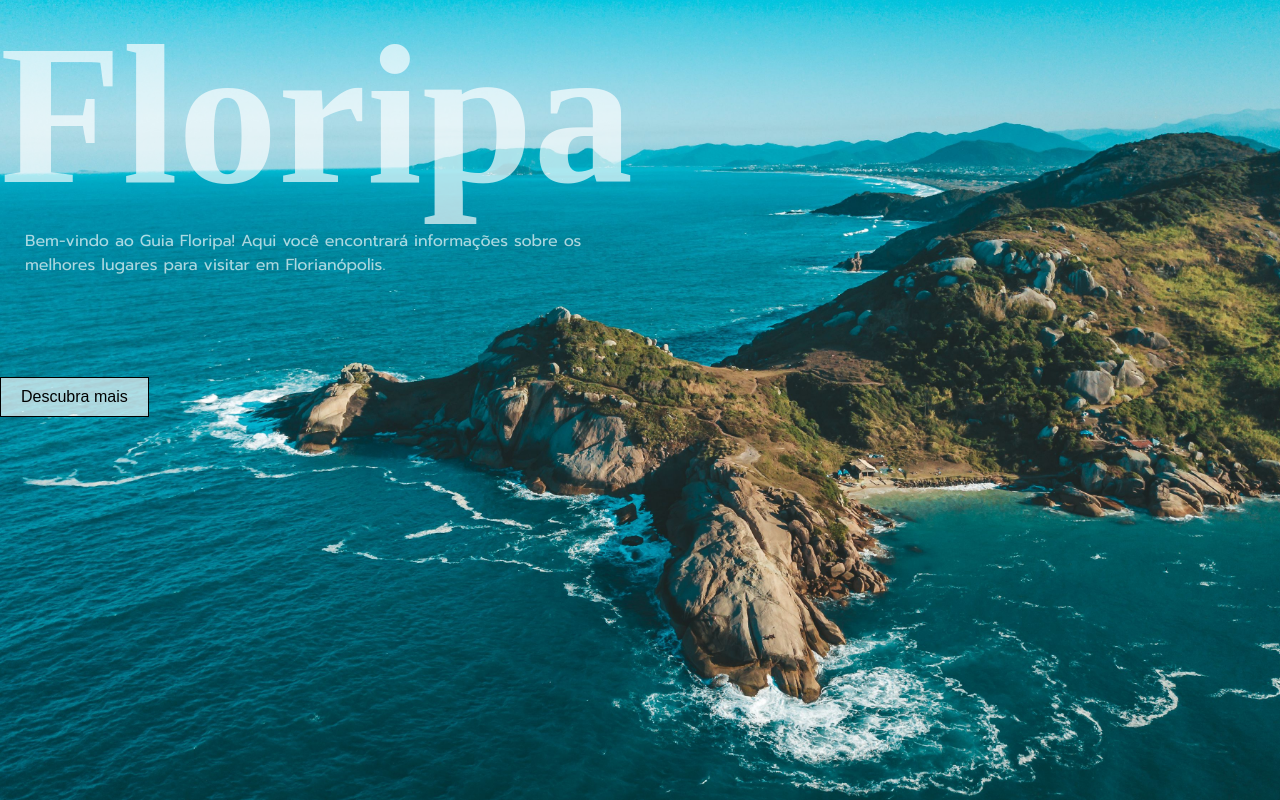
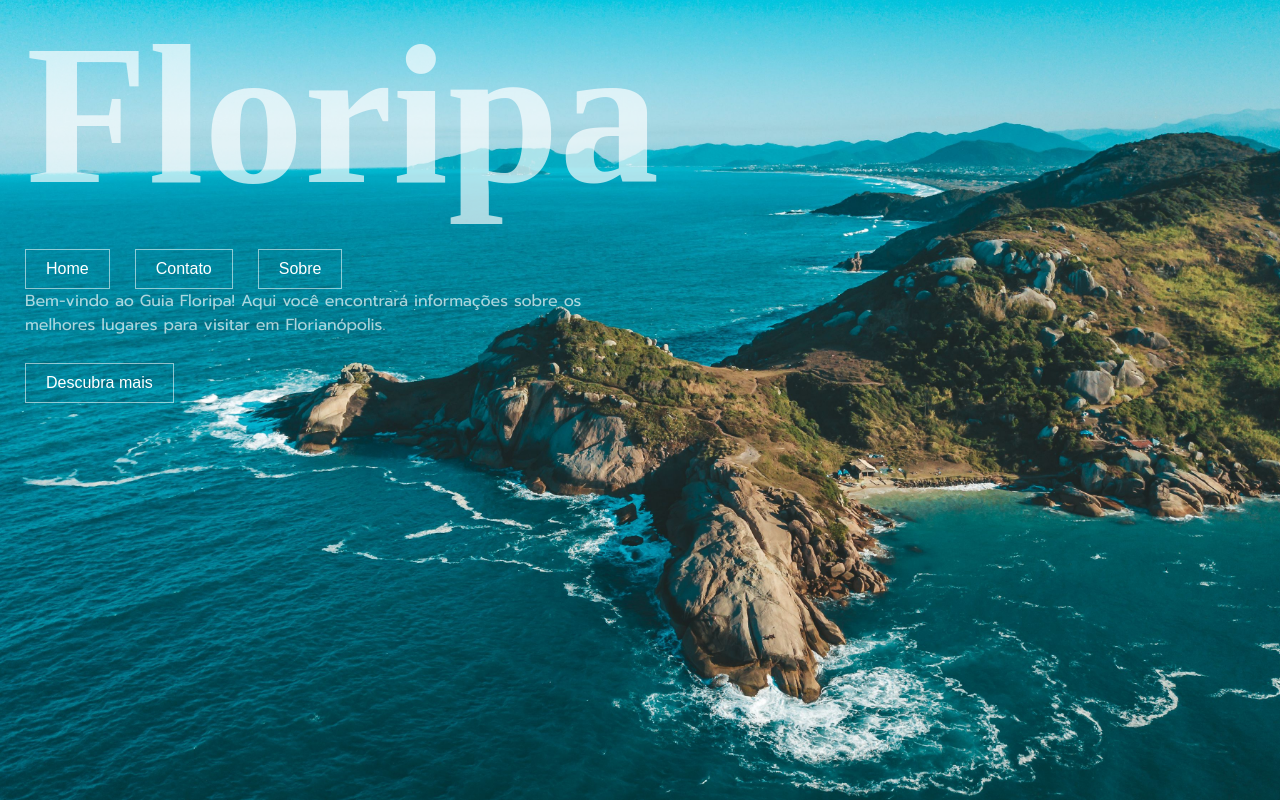
Before and after one commit to maarina09/guia-floripa, a React (Vite) app in the folder floripa/: page / in a window 1280 px wide. Built offline with nearby package versions, Linux system fonts and the light colour scheme; a web font is replaced by a local one.

Commit message:
add header

```diff
--- a/floripa/src/App.jsx
+++ b/floripa/src/App.jsx
@@ -1,5 +1,6 @@
 import "./App.css";
-import Main from "./components/Main/main";
+import Main from "./components/MainPage/main";
+
 
 function App() {
   return <>
--- a/floripa/src/components/Main/Main.css
+++ b/floripa/src/components/MainPage/Main.css
@@ -28,6 +28,8 @@ h1 {
   font-family: "Shrikhand", serif;
   cursor: default;
   user-select: none;
+  margin-bottom: 20px;
+  margin-left: 26px;
 }
 
 .prompt-thin {
@@ -40,7 +42,7 @@ p {
   color: rgba(255, 255, 255, 0.671);
   margin-left: 25px;
   margin-top: 0px;
-  margin-bottom: 100px;
+  margin-bottom: 26px;
   max-width: 600px;
   font-size: 16px;
   font-family: "Prompt", sans-serif;
@@ -49,11 +51,17 @@ p {
 }
 
 button {
-  background-color: rgba(255, 255, 255, 0.671);
-  color: #000;
-  border: solid 1px #000;
+  background-color: rgba(255, 255, 255, 0);
+  color: #ffffff;
+  border: solid 0.5px #ffffff8e;
   padding: 10px 20px;
   font-size: 16px;
   cursor: pointer;
   transition: background-color 0.3s ease;
+  margin-left: 25px;
 }
+
+button:hover {
+  background-color: #20afdb5b;
+  color: rgba(255, 255, 255, 0.671);
+}
--- a/floripa/src/components/Main/Main.jsx
+++ b/floripa/src/components/MainPage/Main.jsx
@@ -4,7 +4,12 @@ function Main() {
   return (
     <main>
       <div className="container1">
+        <div className="header">
         <h1>Floripa</h1>
+        <button className="btn-header">Home</button>
+        <button className="btn-header">Contato</button>
+        <button className="btn-header">Sobre</button>
+        </div>
         <p>
           Bem-vindo ao Guia Floripa! Aqui você encontrará informações sobre os
           melhores lugares para visitar em Florianópolis.
```
